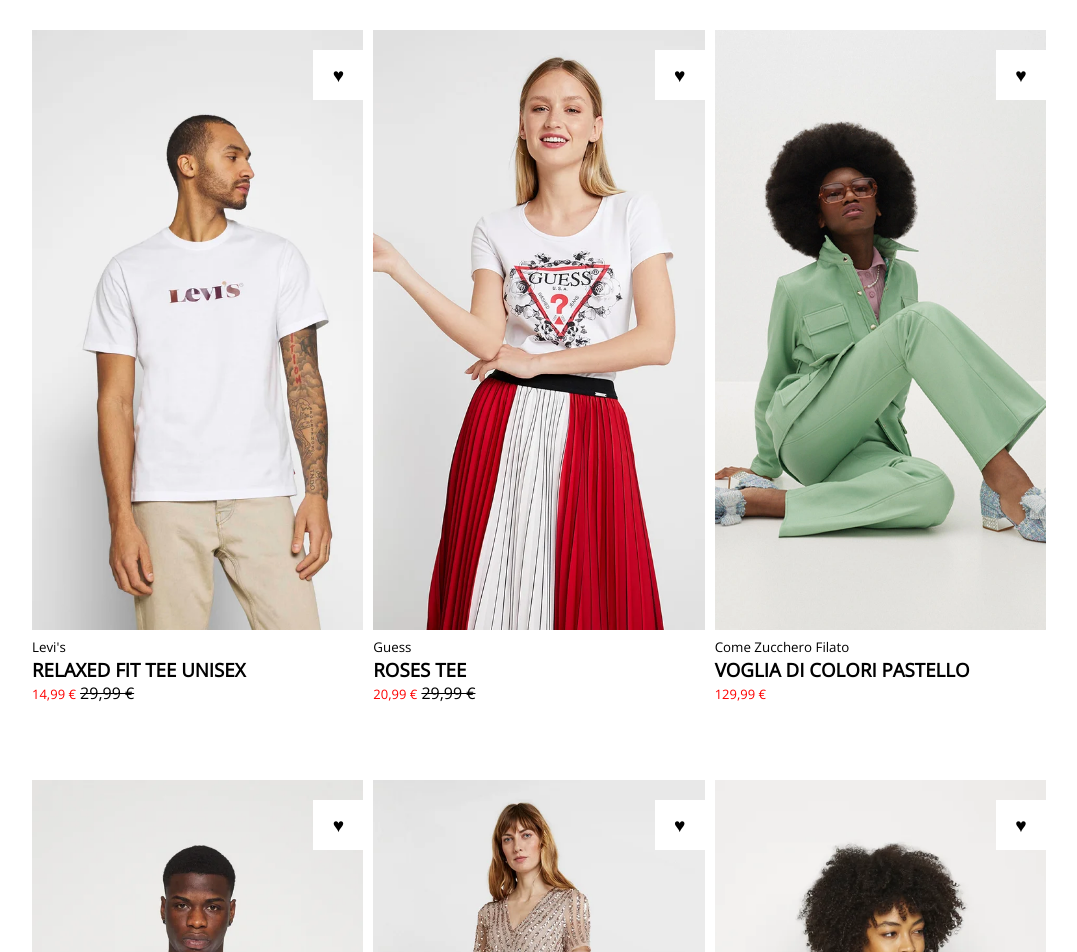
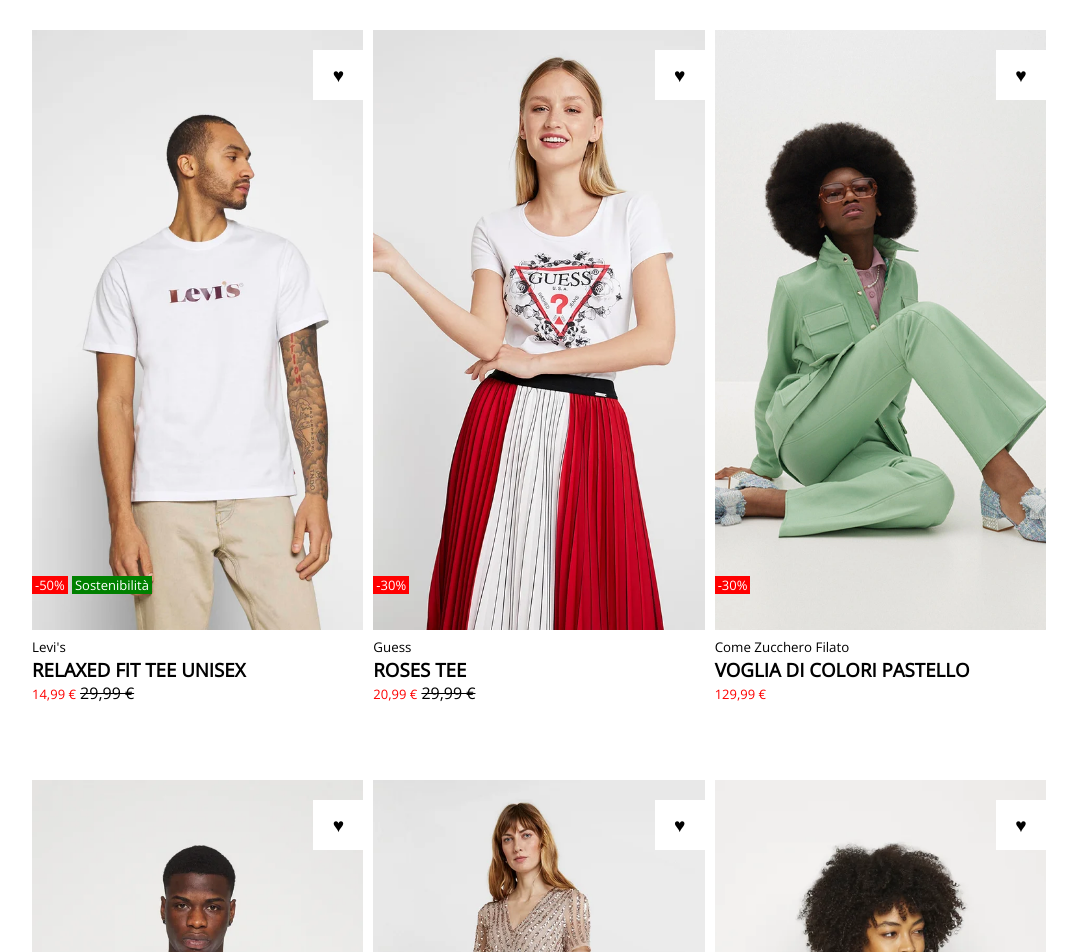
Before and after one commit to fdeluca85/html-css-boolando, a plain HTML site: page index.html in a window 1280 px wide. Shown: the top 952 px of the page, without its empty margins (96-1173 px from the left). Drawn offline with nearby package versions, Linux system fonts and the light colour scheme.

Commit message:
etichette

```diff
--- a/css/style.css
+++ b/css/style.css
@@ -10,6 +10,8 @@ body {
 h3{
     text-transform:uppercase;
 }
+
+/* *****common***** */
 .container {
     width: 80%;
     margin: 30px auto;
@@ -21,16 +23,43 @@ h3{
     clear: both;
 }
 .box{
+    height: 600px;
     width: calc(100% /3 - 10px);
     float: left;
     margin-right: 10px;
     margin-bottom: 150px;
     position: relative;
+}
 
+/* *****etichette***** */
+.etichetta{
+    height: 30px;
+    width: auto;
+    position: absolute;
+    bottom: 30px;
+    left: 0;
 
 }
+.et-sconto{
+    position: relative;
+    background-color: red;
+    z-index: 2;
+}
+.et-sostenibilita{
+    position: relative;
+    background-color: green;
+    z-index: 1;
 
-.preferito{
+}
+.txt-etichetta{
+    color: white;
+    font-size: small;
+    text-align: center;
+    line-height: 30px;
+    padding-left: 3px;
+    padding-right: 3px;
+}
+.et-preferito{
     background-color: white;
     height: 50px;
     width: 50px;
@@ -41,6 +70,7 @@ h3{
     text-align: center;
     line-height: 50px;
 }
+
 /* *****immagini***** */
 .img-pag{
     width: 100%;
@@ -61,6 +91,7 @@ h3{
 .box:hover .img-hover{
     display: inline-block;
 }
+
 /* *****didascalia***** */
 .marca-txt{
     font-size: smaller;
@@ -81,8 +112,8 @@ h3{
     background-color: lightcoral;
 } */
 
-.debug .box{
+/* .debug .box{
     height: 600px;
     background-color: lightseagreen;
     /* border: 1px solid black; */
-}
+} */
--- a/index.html
+++ b/index.html
@@ -12,9 +12,14 @@
 </head>
 <body>
     <!-- sezione main -->
-     <div class="container clearfix debug">
+     <div class="container clearfix ">
         <div class="box">
-            <div class="preferito">
+            <div class="etichetta">
+                <span class="et-sconto txt-etichetta">-50%</span>
+                <span class="et-sostenibilita txt-etichetta">Sostenibilità</span>
+            </div>
+
+            <div class="et-preferito">
                 <span>&#9829;</span>
             </div>
             <img class="img-pag" src="./img/1.webp" alt="tee inisex">
@@ -28,7 +33,10 @@
         </div>
 
          <div class="box">
-            <div class="preferito">
+            <div class="etichetta">
+                <span class="et-sconto txt-etichetta">-30%</span>
+            </div>
+            <div class="et-preferito">
                 <span>&#9829;</span>
             </div>
             <img class="img-pag" src="./img/2.webp" alt="roses tee">
@@ -43,7 +51,10 @@
         </div>
 
         <div class="box">
-            <div class="preferito">
+            <div class="etichetta">
+                <span class="et-sconto txt-etichetta">-30%</span>
+            </div>
+            <div class="et-preferito">
                 <span>&#9829;</span>
             </div>
             <img class="img-pag" src="./img/3.webp" alt="colori pastello verde">
@@ -57,7 +68,11 @@
         </div>
 
         <div class="box">
-            <div class="preferito">
+            <div class="etichetta">
+                <span class="et-sconto txt-etichetta">-50%</span>
+                <span class="et-sostenibilita txt-etichetta">Sostenibilità</span>
+            </div>
+            <div class="et-preferito">
                 <span>&#9829;</span>
             </div>
             <img class="img-pag" src="./img/4.webp" alt="levis tee unisex">
@@ -72,7 +87,7 @@
         </div>
 
         <div class="box">
-            <div class="preferito">
+            <div class="et-preferito">
                 <span>&#9829;</span>
             </div>
             <img class="img-pag" src="./img/5.webp" alt="stripe bodice">
@@ -86,7 +101,10 @@
         </div>
 
         <div class="box">
-            <div class="preferito">
+            <div class="etichetta">
+                <span class="et-sostenibilita txt-etichetta">Sostenibilità</span>
+            </div>
+            <div class="et-preferito">
                 <span>&#9829;</span>
             </div>
             <img class="img-pag" src="./img/6.webp" alt="maglione black">
```
